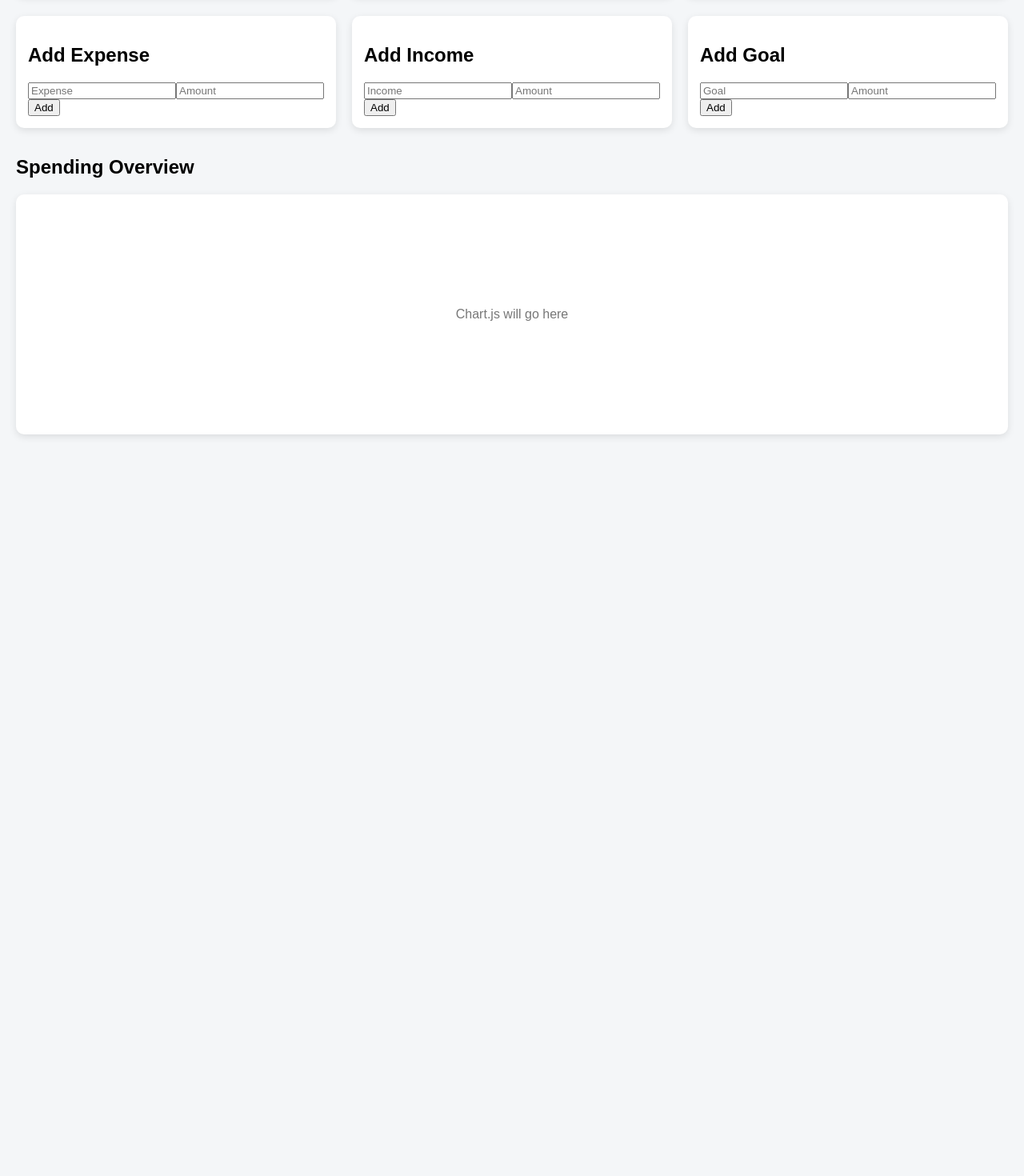
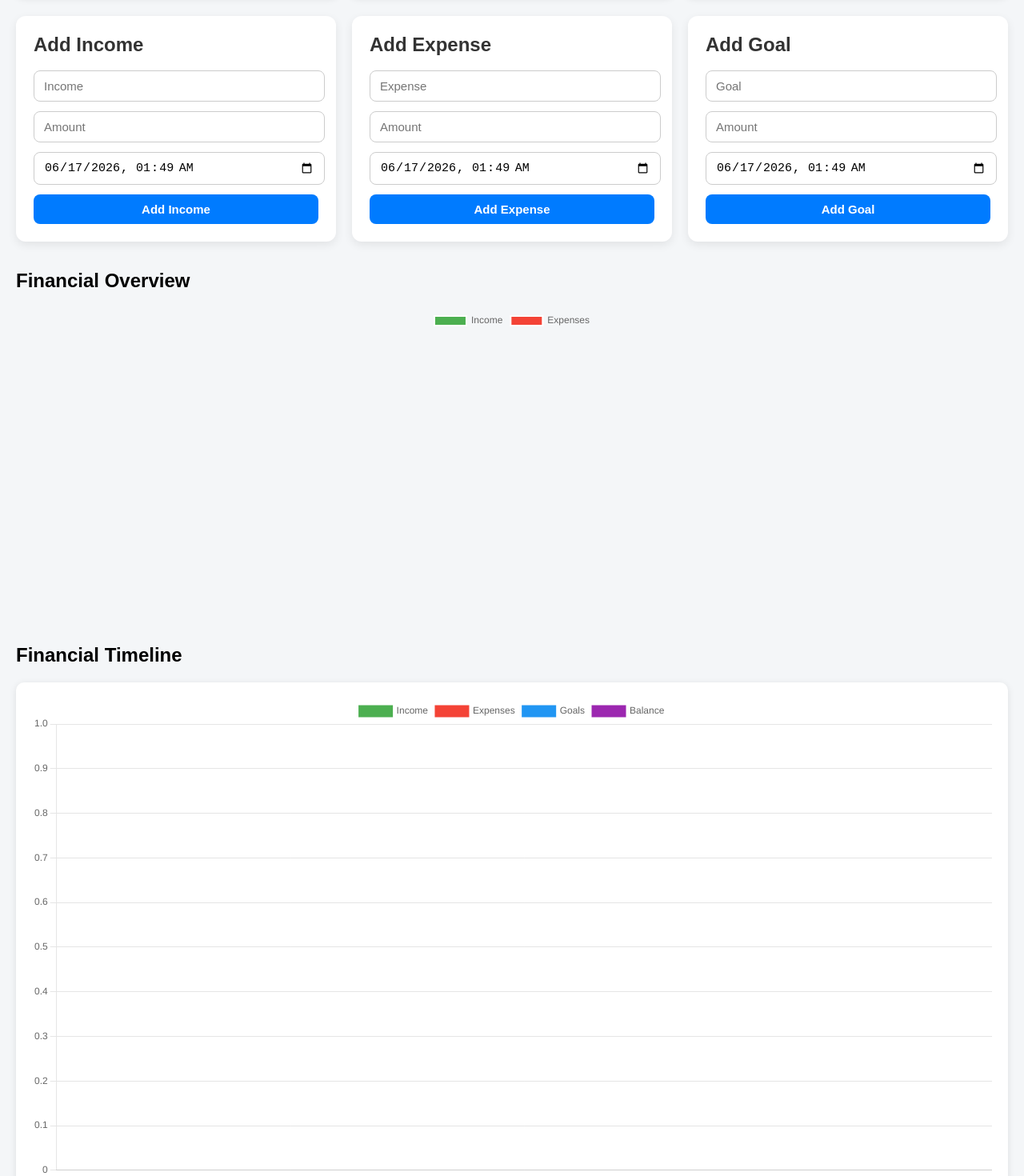
Before and after one commit to AAknow/Budgeting-Application, a React (Create React App) app in the folder client/: page /home in a window 1280 px wide. Shown: the part 240-1710 px from the top of the page at 80% size. Before the commit the page ends 840 px from the top, so only its background shows below. Built offline with nearby package versions, Linux system fonts and the light colour scheme; no server answers; sample sign-in values are in the browser's storage.

Commit message:
adjust file architecture. set up dependencies for chart.js and create pie and line charts. update forms. removed auto date creation and made it user created for more descriptive line chart data. set up timeline data. update input selection for updated styling.

```diff
--- a/client/src/pages/Home.js
+++ b/client/src/pages/Home.js
@@ -1,100 +1,192 @@
-import { useState, useEffect } from "react";
+import { useState, useEffect, useMemo } from "react";
 import api from "../services/api";
 import { useNavigate } from "react-router-dom";
 
+
+import {
+    Chart as ChartJS,
+    ArcElement,
+    Tooltip,
+    Legend,
+    CategoryScale,
+    LinearScale,
+    PointElement,
+    LineElement
+} from "chart.js";
+
+
+import { Pie, Line } from "react-chartjs-2";
+
+
+ChartJS.register(
+    ArcElement,
+    CategoryScale,
+    LinearScale,
+    PointElement,
+    LineElement,
+    Tooltip,
+    Legend
+);
+
+
 function Home() {
+
     const navigate = useNavigate();
+    const userId = localStorage.getItem("userId");
 
     // ---------------- ROUTE PROTECTION ----------------
+
     useEffect(() => {
-        const userId = localStorage.getItem("userId");
-
         if (!userId) {
             navigate("/");
         }
-    }, [navigate]);
+    }, [navigate, userId]);
 
-    const userId = localStorage.getItem("userId");
+    // ---------------- DATABASE DATA ----------------
 
-    // ---------------- STATE (DATA) ----------------
     const [expenses, setExpenses] = useState([]);
     const [incomes, setIncomes] = useState([]);
     const [goals, setGoals] = useState([]);
 
-    // ---------------- STATE (FORMS) ----------------
+    // ---------------- EXPENSE FORM ----------------
+
     const [expense, setExpense] = useState("");
     const [expenseAmount, setExpenseAmount] = useState("");
+    const [expenseDate, setExpenseDate] = useState(
+        new Date().toISOString().slice(0, 16)
+    );
+
+    // ---------------- INCOME FORM ----------------
 
     const [income, setIncome] = useState("");
     const [incomeAmount, setIncomeAmount] = useState("");
+    const [incomeDate, setIncomeDate] = useState(
+        new Date().toISOString().slice(0, 16)
+    );
+
+    // ---------------- GOAL FORM ----------------
 
     const [goal, setGoal] = useState("");
     const [goalAmount, setGoalAmount] = useState("");
+    const [goalDate, setGoalDate] = useState(
+        new Date().toISOString().slice(0, 16)
+    );
+
+    // ---------------- LOAD DATA ----------------
+
+    useEffect(() => {
+
+        const fetchData = async () => {
+
+            if (!userId) return;
+
+            try {
+
+                const [expRes, incRes, goalRes] = await Promise.all([
+                    api.get(`/expense/user/${userId}`),
+                    api.get(`/income/user/${userId}`),
+                    api.get(`/goal/user/${userId}`)
+                ]);
+
+                setExpenses(expRes.data);
+                setIncomes(incRes.data);
+                setGoals(goalRes.data);
+
+            }
+            catch (err) {
+                console.log(err.response?.data || err);
+            }
+        };
+
+        fetchData();
+
+    }, [userId]);
 
     // ---------------- LOGOUT ----------------
+
     const logout = () => {
         localStorage.removeItem("userId");
         navigate("/");
     };
 
     // ---------------- CREATE EXPENSE ----------------
+
     const addExpense = async () => {
+
         try {
+
             const res = await api.post("/expense", {
                 userId,
                 expense,
                 amount: Number(expenseAmount),
-                date: new Date()
+                date: expenseDate
             });
 
-            setExpenses([...expenses, res.data.data]);
+
+            setExpenses(prev => [...prev, res.data.data]);
+
 
             setExpense("");
             setExpenseAmount("");
-        } catch (err) {
+            setExpenseDate(new Date().toISOString().slice(0,16));
+
+
+        }
+        catch (err) {
             console.log(err.response?.data || err);
         }
     };
 
     // ---------------- CREATE INCOME ----------------
+
     const addIncome = async () => {
+
         try {
+
             const res = await api.post("/income", {
                 userId,
                 income,
                 amount: Number(incomeAmount),
-                date: new Date()
+                date: incomeDate
             });
 
-            setIncomes([...incomes, res.data.data]);
+            setIncomes(prev => [...prev, res.data.data]);
 
             setIncome("");
             setIncomeAmount("");
-        } catch (err) {
+            setIncomeDate(new Date().toISOString().slice(0,16));
+        }
+        catch (err) {
             console.log(err.response?.data || err);
         }
     };
 
     // ---------------- CREATE GOAL ----------------
+
     const addGoal = async () => {
+
         try {
+
             const res = await api.post("/goal", {
                 userId,
                 goal,
                 amount: Number(goalAmount),
-                date: new Date()
+                date: goalDate
             });
 
-            setGoals([...goals, res.data.data]);
+            setGoals(prev => [...prev, res.data.data]);
 
             setGoal("");
             setGoalAmount("");
-        } catch (err) {
+            setGoalDate(new Date().toISOString().slice(0,16));
+        }
+        catch (err) {
             console.log(err.response?.data || err);
         }
     };
 
     // ---------------- TOTALS ----------------
+
     const totalIncome = incomes.reduce(
         (sum, i) => sum + Number(i.amount || 0),
         0
@@ -107,6 +199,128 @@ function Home() {
 
     const balance = totalIncome - totalExpenses;
 
+    // ---------------- TIMELINE DATA ----------------
+
+    const {
+        labels,
+        incomeHistory,
+        expenseHistory,
+        goalHistory,
+        balanceHistory
+    } = useMemo(() => {
+
+        const uniqueDates = [
+            ...expenses.map(e => e.date),
+            ...incomes.map(i => i.date),
+            ...goals.map(g => g.date)
+        ]
+            .map(date => new Date(date).toLocaleDateString())
+            .filter((date, index, self) => self.indexOf(date) === index)
+            .sort((a, b) => new Date(a) - new Date(b));
+
+        let runningIncome = 0;
+        let runningExpense = 0;
+        let runningGoal = 0;
+
+        const incomeHistory = [];
+        const expenseHistory = [];
+        const goalHistory = [];
+        const balanceHistory = [];
+
+        uniqueDates.forEach(date => {
+
+            incomes
+                .filter(i =>
+                    new Date(i.date).toLocaleDateString() === date
+                )
+                .forEach(i => {
+                    runningIncome += Number(i.amount);
+                });
+
+            expenses
+                .filter(e =>
+                    new Date(e.date).toLocaleDateString() === date
+                )
+                .forEach(e => {
+                    runningExpense += Number(e.amount);
+                });
+
+            goals
+                .filter(g =>
+                    new Date(g.date).toLocaleDateString() === date
+                )
+                .forEach(g => {
+                    runningGoal += Number(g.amount);
+                });
+
+            incomeHistory.push(runningIncome);
+            expenseHistory.push(runningExpense);
+            goalHistory.push(runningGoal);
+            balanceHistory.push(runningIncome - runningExpense);
+
+        });
+
+        return {
+            labels: uniqueDates,
+            incomeHistory,
+            expenseHistory,
+            goalHistory,
+            balanceHistory
+        };
+
+    }, [expenses, incomes, goals]);
+
+    // ---------------- PIE CHART ----------------
+
+    const pieChartData = {
+        labels: ["Income", "Expenses"],
+        datasets: [
+            {
+                data: [totalIncome, totalExpenses],
+                backgroundColor: [
+                    "#4caf50",
+                    "#f44336"
+                ]
+            }
+        ]
+    };
+
+    // ---------------- LINE CHART ----------------
+
+    const lineChartData = {
+        labels,
+        datasets: [
+            {
+                label: "Income",
+                data: incomeHistory,
+                borderColor: "#4caf50",
+                backgroundColor: "#4caf50",
+                tension: 0.3
+            },
+            {
+                label: "Expenses",
+                data: expenseHistory,
+                borderColor: "#f44336",
+                backgroundColor: "#f44336",
+                tension: 0.3
+            },
+            {
+                label: "Goals",
+                data: goalHistory,
+                borderColor: "#2196f3",
+                backgroundColor: "#2196f3",
+                tension: 0.3
+            },
+            {
+                label: "Balance",
+                data: balanceHistory,
+                borderColor: "#9c27b0",
+                backgroundColor: "#9c27b0",
+                tension: 0.3
+            }
+        ]
+    };
+
     return (
         <div className="home-page">
 
@@ -118,7 +332,6 @@ function Home() {
 
             {/* SUMMARY CARDS */}
             <section className="summary-grid">
-
                 <div className="card income">
                     <h3>Income</h3>
                     <p>${totalIncome}</p>
@@ -133,73 +346,124 @@ function Home() {
                     <h3>Balance</h3>
                     <p>${balance}</p>
                 </div>
+            </section>
 
-            </section>
 
             {/* INPUT SECTION */}
             <section className="input-grid">
+                {/* INCOME */}
+                <div className="input-card">
+                    <h2>Add Income</h2>
+
+                    <input
+                        value={income}
+                        onChange={(e) => setIncome(e.target.value)}
+                        placeholder="Income"
+                    />
+
+                    <input
+                        type="number"
+                        value={incomeAmount}
+                        onChange={(e) => setIncomeAmount(e.target.value)}
+                        placeholder="Amount"
+                    />
+
+                    <input
+                        type="datetime-local"
+                        value={incomeDate}
+                        onChange={(e) => setIncomeDate(e.target.value)}
+                    />
+
+                    <button onClick={addIncome}>
+                        Add Income
+                    </button>
+                </div>
 
                 {/* EXPENSE */}
-                <div className="card">
+                <div className="input-card">
                     <h2>Add Expense</h2>
+
                     <input
-                        placeholder="Expense"
                         value={expense}
                         onChange={(e) => setExpense(e.target.value)}
+                        placeholder="Expense"
                     />
+
                     <input
-                        placeholder="Amount"
+                        type="number"
                         value={expenseAmount}
                         onChange={(e) => setExpenseAmount(e.target.value)}
+                        placeholder="Amount"
                     />
-                    <button onClick={addExpense}>Add</button>
+
+                    <input
+                        type="datetime-local"
+                        value={expenseDate}
+                        onChange={(e) => setExpenseDate(e.target.value)}
+                    />
+
+                    <button onClick={addExpense}>
+                        Add Expense
+                    </button>
                 </div>
 
-                {/* INCOME */}
-                <div className="card">
-                    <h2>Add Income</h2>
+                {/* GOAL */}
+                <div className="input-card">
+                    <h2>Add Goal</h2>
+
                     <input
-                        placeholder="Income"
-                        value={income}
-                        onChange={(e) => setIncome(e.target.value)}
-                    />
-                    <input
-                        placeholder="Amount"
-                        value={incomeAmount}
-                        onChange={(e) => setIncomeAmount(e.target.value)}
-                    />
-                    <button onClick={addIncome}>Add</button>
-                </div>
-
-                {/* GOALS */}
-                <div className="card">
-                    <h2>Add Goal</h2>
-                    <input
-                        placeholder="Goal"
                         value={goal}
                         onChange={(e) => setGoal(e.target.value)}
+                        placeholder="Goal"
                     />
+
                     <input
-                        placeholder="Amount"
+                        type="number"
                         value={goalAmount}
                         onChange={(e) => setGoalAmount(e.target.value)}
+                        placeholder="Amount"
                     />
-                    <button onClick={addGoal}>Add</button>
-                </div>
 
-            </section>
+                    <input
+                        type="datetime-local"
+                        value={goalDate}
+                        onChange={(e) => setGoalDate(e.target.value)}
+                    />
 
-            {/* CHART SECTION (placeholder for now) */}
-            <section className="charts-section">
-                <h2>Spending Overview</h2>
-
-                <div className="chart-box">
-                    <p>Chart.js will go here</p>
+                    <button onClick={addGoal}>
+                        Add Goal
+                    </button>
                 </div>
             </section>
 
+            {/* PIE CHART */}
+            <section className="charts-section">
+                <h2>Financial Overview</h2>
+
+                <div style={{ width: "400px", margin: "auto" }}>
+                    <Pie data={pieChartData} />
+                </div>
+            </section>
+
+
+            {/* LINE CHART */}
+            <section className="charts-section">
+                <h2>Financial Timeline</h2>
+
+                <div
+                    style={{
+                        background: "white",
+                        padding: "20px",
+                        borderRadius: "10px",
+                        boxShadow: "0 2px 8px rgba(0,0,0,0.1)"
+                    }}
+                >
+                    <Line data={lineChartData} />
+                </div>
+            </section>
         </div>
     );
 }
 
+
 export default Home;
```
